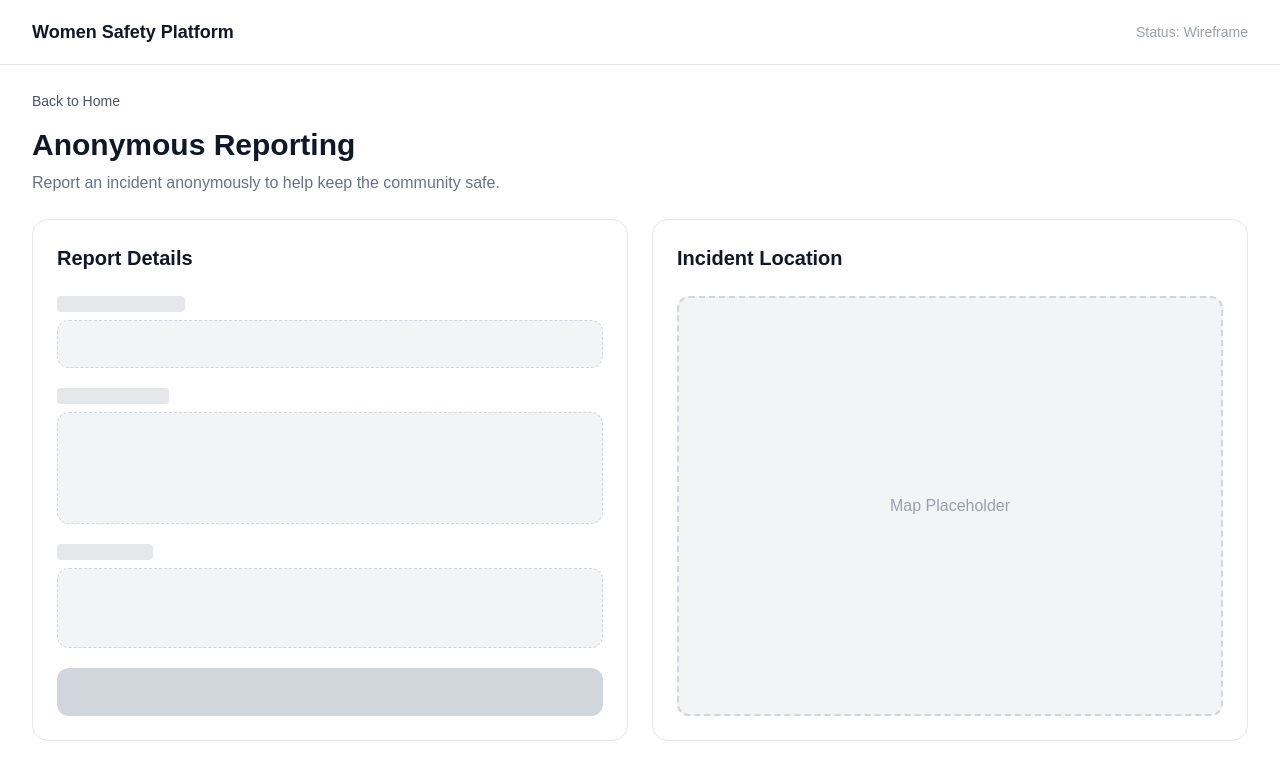
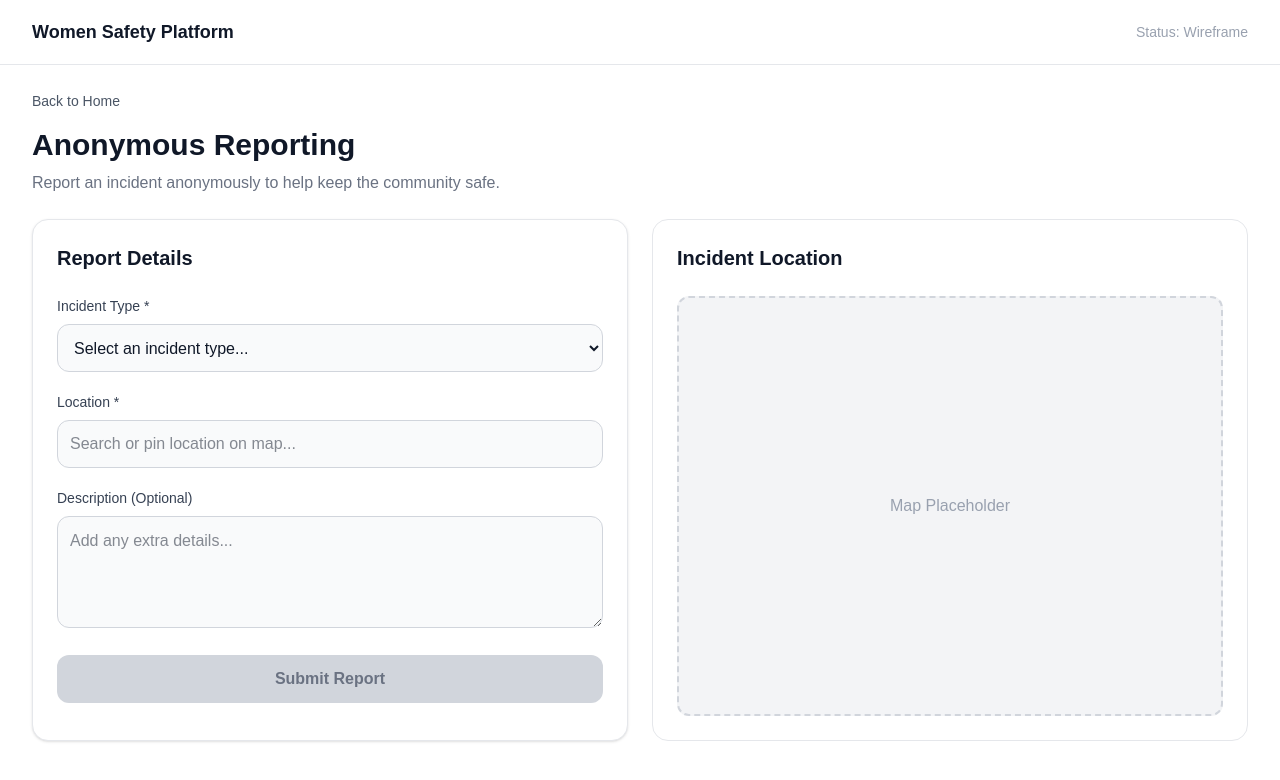
Before and after one commit to aliyakhansa21/FinProGroup4-SISTECH, a Next.js app: page /report in a window 1280 px wide. Shown: the top 780 px of the page. Built offline with nearby package versions, Linux system fonts and the light colour scheme.

Commit message:
feat: implement report form for anonymous incident reporting

```diff
--- a/src/app/report/page.js
+++ b/src/app/report/page.js
@@ -1,6 +1,7 @@
 import Link from "next/link";
 import ReportFormPlaceholder from "@/components/report/ReportFormPlaceholder";
 import MapPlaceholder from "@/components/report/MapPlaceholder";
+import ReportForm from "@/components/report/ReportForm";
 
 export default function ReportPage() {
   return (
@@ -22,7 +23,7 @@ export default function ReportPage() {
       </div>
 
       <div className="grid gap-6 lg:grid-cols-2">
-        <ReportFormPlaceholder />
+        <ReportForm />
 
         <MapPlaceholder />
       </div>
--- /dev/null
+++ b/src/components/report/ReportForm.js
@@ -0,0 +1,121 @@
+"use client";
+
+import { useState, useEffect } from "react";
+
+export default function ReportForm() {
+    const [incidentType, setIncidentType] = useState("");
+    const [location, setLocation] = useState("");
+    const [description, setDescription] = useState("");
+    const [message, setMessage] = useState(null);
+    const [isOffline, setIsOffline] = useState(false);
+
+    // detect network status changes
+    useEffect(() => {
+        setIsOffline(!navigator.onLine);
+        const handleOnline = () => setIsOffline(false);
+        const handleOffline = () => setIsOffline(true);
+
+        window.addEventListener("online", handleOnline);
+        window.addEventListener("offline", handleOffline);
+
+        return () => {
+            window.removeEventListener("online", handleOnline);
+            window.removeEventListener("offline", handleOffline);
+        };
+    }, []);
+
+    // validation: check if required fields are filled
+    const isFormValid = incidentType !== "" && location !== "";
+
+    const handleSubmit = (e) => {
+        e.preventDefault();
+        if (!isFormValid) return;
+
+        const reportData = {
+            incidentType,
+            location,
+            description,
+            timestamp: new Date().toISOString(),
+        };
+
+        // error scenario: if the user is offline, save the report as a draft in localStorage and show an error message
+        if (isOffline) {
+            const existingDrafts = JSON.parse(localStorage.getItem("offlineReports") || "[]");
+            existingDrafts.push(reportData);
+            localStorage.setItem("offlineReports", JSON.stringify(existingDrafts));
+
+            setMessage({ type: "error", text: "Connection lost. Report saved as draft and will retry upon network reconnect." });
+            return;
+        }
+
+        // main scenario: simulate sending the report to the backend
+        setTimeout(() => {
+            setMessage({ type: "success", text: "Anonymous Report Submitted Successfully" });
+            setIncidentType("");
+            setLocation("");
+            setDescription("");
+        }, 500);
+    };
+
+    return (
+        <div className="rounded-2xl border border-gray-200 bg-white p-6 shadow-sm">
+            <h2 className="text-xl font-semibold text-gray-900">Report Details</h2>
+
+            {message && (
+                <div className={`mt-4 p-3 rounded-lg text-sm ${message.type === 'success' ? 'bg-green-50 text-green-700' : 'bg-yellow-50 text-yellow-700'}`}>
+                    {message.text}
+                </div>
+            )}
+
+            <form onSubmit={handleSubmit} className="mt-6 space-y-5">
+                <div>
+                    <label className="mb-2 block text-sm font-medium text-gray-700">Incident Type *</label>
+                    <select
+                        value={incidentType}
+                        onChange={(e) => setIncidentType(e.target.value)}
+                        className="w-full h-12 rounded-xl border border-gray-300 bg-gray-50 text-gray-900 px-3 focus:border-purple-500 focus:ring-purple-500"
+                    >
+                        <option value="">Select an incident type...</option>
+                        <option value="Harassment">Harassment</option>
+                        <option value="Following">Following / Stalking</option>
+                        <option value="Physical Contact">Unwanted Physical Contact</option>
+                        <option value="Other">Other</option>
+                    </select>
+                </div>
+
+                <div>
+                    <label className="mb-2 block text-sm font-medium text-gray-700">Location *</label>
+                    <input
+                        type="text"
+                        value={location}
+                        onChange={(e) => setLocation(e.target.value)}
+                        placeholder="Search or pin location on map..."
+                        className="w-full h-12 rounded-xl border border-gray-300 bg-gray-50 text-gray-900 px-3 focus:border-purple-500 focus:ring-purple-500"
+                    />
+                </div>
+
+                <div>
+                    <label className="mb-2 block text-sm font-medium text-gray-700">Description (Optional)</label>
+                    <textarea
+                        value={description}
+                        onChange={(e) => setDescription(e.target.value)}
+                        placeholder="Add any extra details..."
+                        className="w-full h-28 rounded-xl border border-gray-300 bg-gray-50 text-gray-900 p-3 focus:border-purple-500 focus:ring-purple-500"
+                    />
+                </div>
+
+                <button
+                    type="submit"
+                    disabled={!isFormValid}
+                    className={`w-full h-12 rounded-xl font-semibold transition-colors ${
+                        isFormValid
+                        ? "bg-purple-600 text-white hover:bg-purple-700"
+                        : "bg-gray-300 text-gray-500 cursor-not-allowed"
+                    }`}
+                >
+                Submit Report
+                </button>
+            </form>
+        </div>
+    );
+}
```
